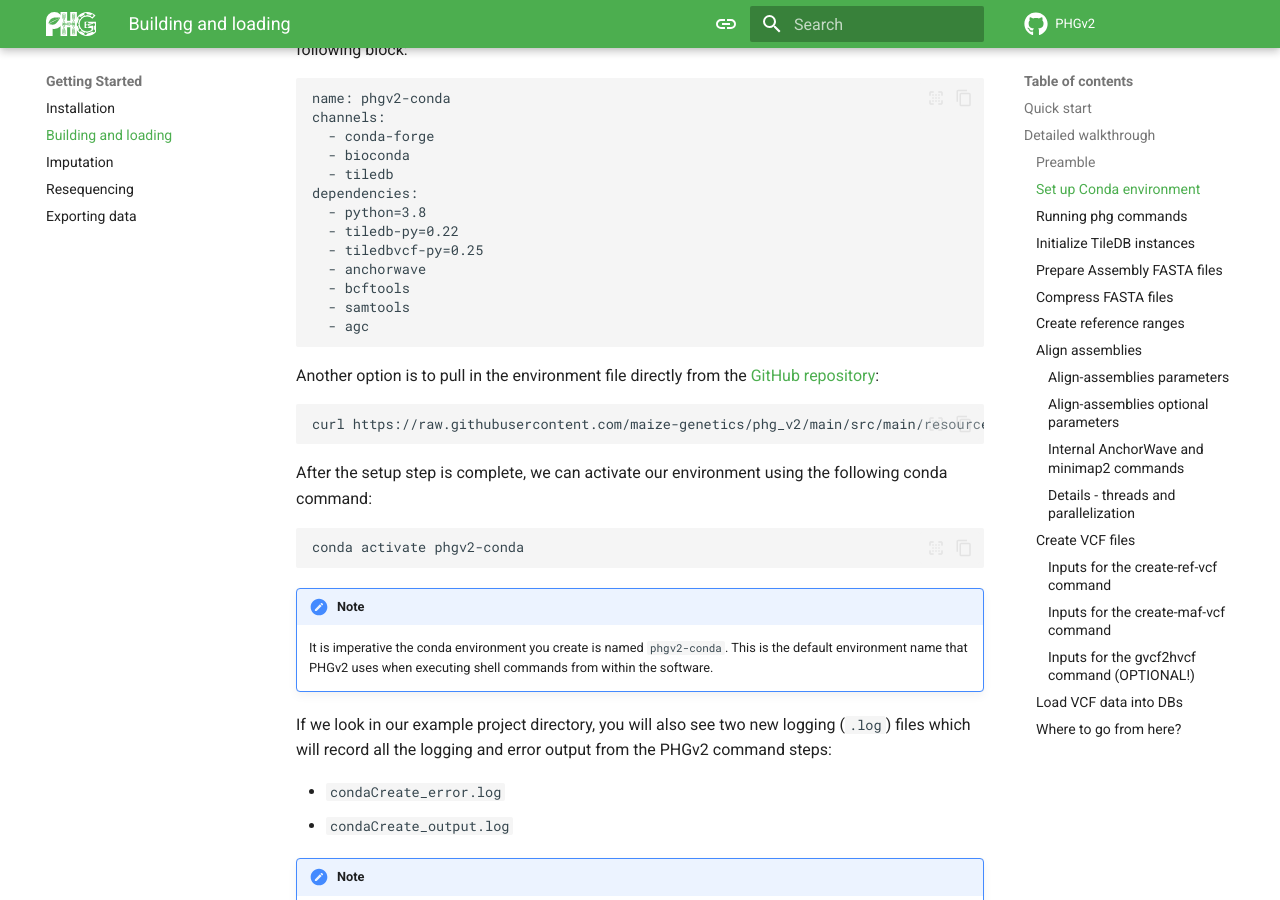
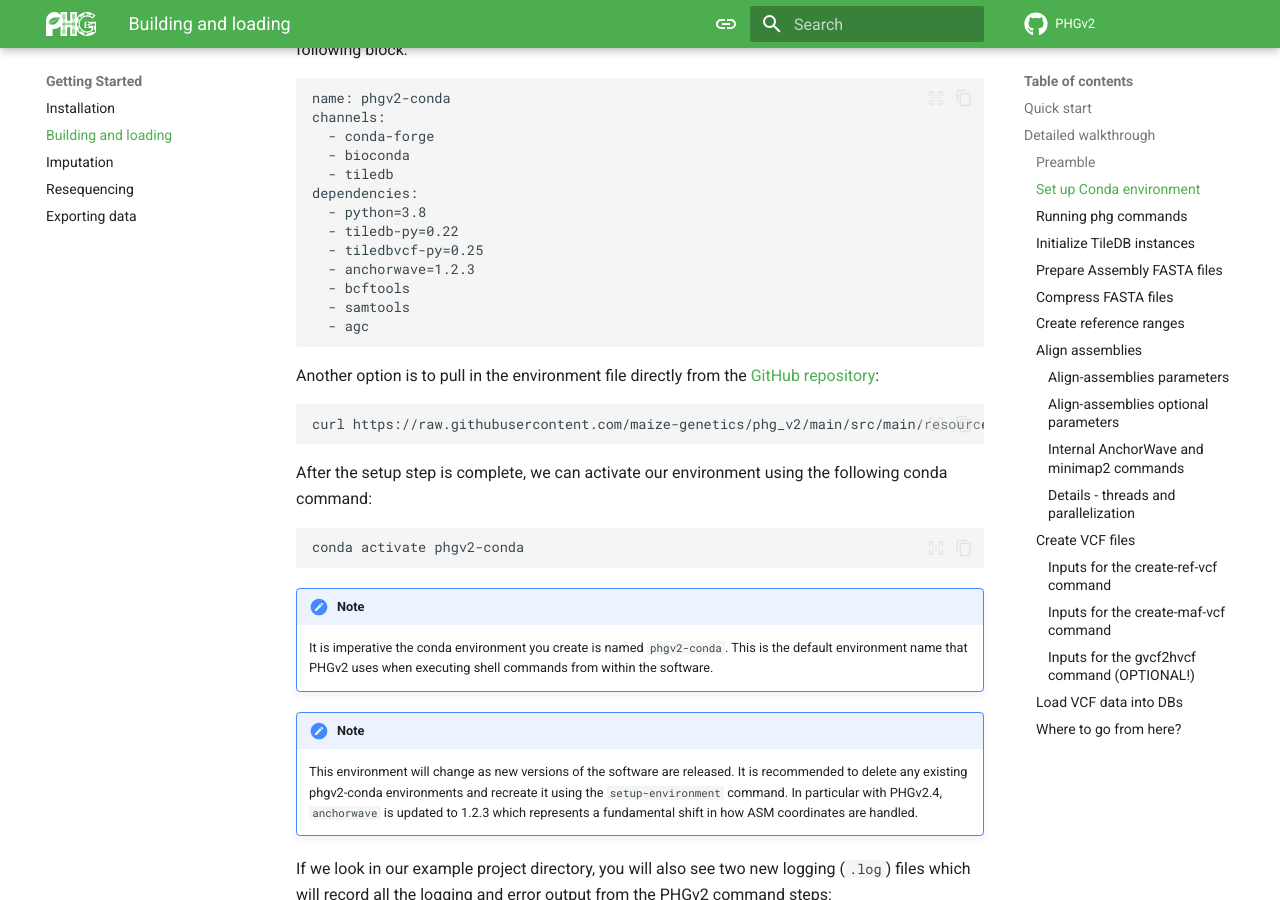
Before and after one commit to maize-genetics/phg_v2, an MkDocs documentation site: the page built from docs/build_and_load.md, in a window 1280 px wide and 900 px high, scrolled down 3761 px. Built offline with MkDocs 1.6.1 and Material for MkDocs 9.7.7, drawn with Linux system fonts in a browser that asks for light colours; comment, search, counter and statistics services are not loaded.

Commit message:
Adding in additional documentation for setup-environment

```diff
--- a/docs/build_and_load.md
+++ b/docs/build_and_load.md
@@ -186,7 +186,7 @@ dependencies:
   - python=3.8
   - tiledb-py=0.22
   - tiledbvcf-py=0.25
-  - anchorwave
+  - anchorwave=1.2.3
   - bcftools
   - samtools
   - agc
@@ -210,6 +210,12 @@ conda activate phgv2-conda
     It is imperative the conda environment you create is named
     `phgv2-conda`. This is the default environment name that PHGv2 uses
     when executing shell commands from within the software.
+
+!!! note
+    This environment will change as new versions of the software are
+    released. It is recommended to delete any existing phgv2-conda
+    environments and recreate it using the `setup-environment`
+    command.  In particular with PHGv2.4, `anchorwave` is updated to 1.2.3 which represents a fundamental shift in how ASM coordinates are handled.
 
 If we look in our example project directory, you will also see two
 new logging (`.log`) files which will record all the logging and
```
